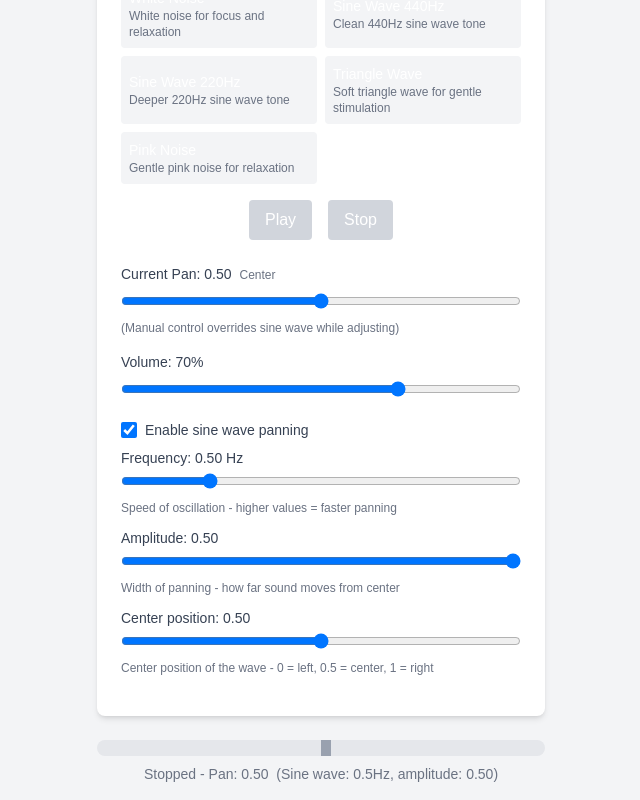
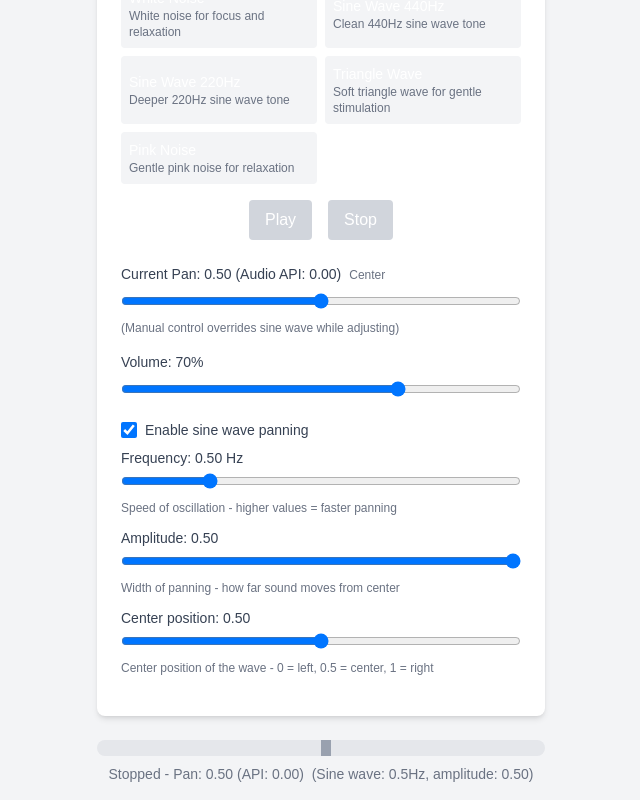
Before and after one commit to Arcadesys/doctorfeelgood, a Next.js app: page /panner in a window 1280 px wide. Shown: the part 230-1030 px from the top of the page, without its empty margins (319-959 px from the left). Built offline with nearby package versions, Linux system fonts and the light colour scheme.

Commit message:
Update SimplePanner to map UI pan value to audio API range; enhance accessibility by displaying both UI and API pan values in the UI.

```diff
--- a/src/components/SimplePanner.tsx
+++ b/src/components/SimplePanner.tsx
@@ -158,7 +158,8 @@ export function SimplePanner() {
   // Effect to update pan value when it changes
   useEffect(() => {
     if (pannerNode.current) {
-      pannerNode.current.pan.value = panValue;
+      // Map from UI range (0-1) to audio API range (-1 to 1)
+      pannerNode.current.pan.value = (panValue * 2) - 1;
     }
   }, [panValue]);
 
@@ -274,7 +275,7 @@ export function SimplePanner() {
         {/* Pan control */}
         <div className="mb-4">
           <label htmlFor="panControl" className="block text-sm font-medium text-gray-700 mb-2">
-            Current Pan: {panValue.toFixed(2)}
+            Current Pan: {panValue.toFixed(2)} (Audio API: {((panValue * 2) - 1).toFixed(2)})
             <span className="ml-2 text-xs text-gray-500">
               {panValue < 0.4 ? 'Left' : panValue > 0.6 ? 'Right' : 'Center'}
             </span>
@@ -410,7 +411,7 @@ export function SimplePanner() {
       {/* Status text */}
       <div className="mt-2 text-sm text-gray-500">
         {isPlaying ? 'Playing' : 'Stopped'} -
-        Pan: {panValue.toFixed(2)} &nbsp;
+        Pan: {panValue.toFixed(2)} (API: {((panValue * 2) - 1).toFixed(2)}) &nbsp;
         {oscillationEnabled ?
           `(Sine wave: ${frequency.toFixed(1)}Hz, amplitude: ${amplitude.toFixed(2)})` :
           '(Manual control)'
```
